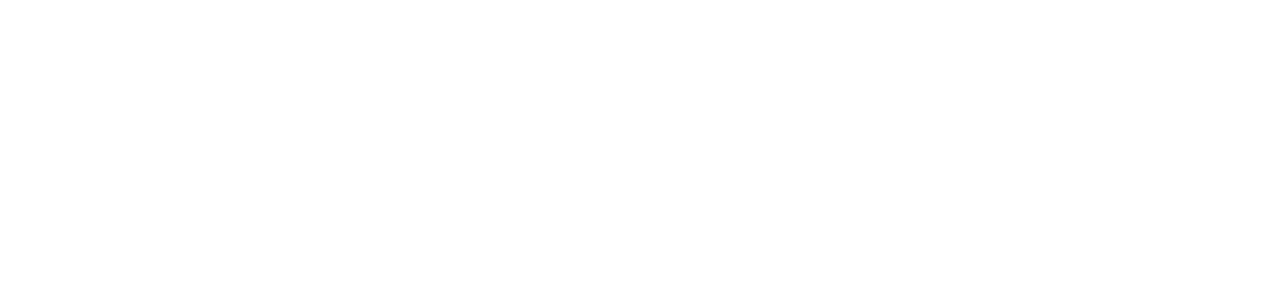
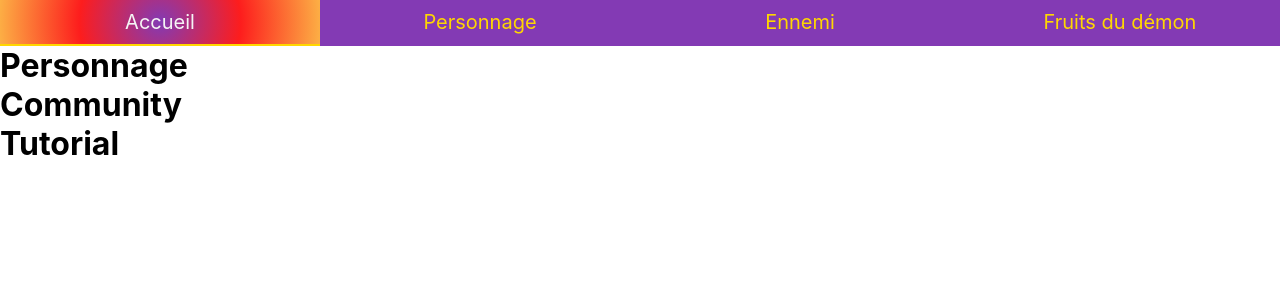
Before and after one commit to cem-sucu/Single-page-one-piece, a React (Create React App) app: page / in a window 1280 px wide. Shown: the top 300 px of the page. Built offline with nearby package versions, Linux system fonts and the light colour scheme.

Commit message:
navbar , css

```diff
--- a/public/index.html
+++ b/public/index.html
@@ -2,42 +2,19 @@
 <html lang="en">
   <head>
     <meta charset="utf-8" />
-    <link rel="icon" href="%PUBLIC_URL%/favicon.ico" />
     <meta name="viewport" content="width=device-width, initial-scale=1" />
     <meta name="theme-color" content="#000000" />
     <meta
       name="description"
       content="Web site created using create-react-app"
     />
-    <link rel="apple-touch-icon" href="%PUBLIC_URL%/logo192.png" />
-    <!--
-      manifest.json provides metadata used when your web app is installed on a
-      user's mobile device or desktop. See https://developers.google.com/web/fundamentals/web-app-manifest/
-    -->
-    <link rel="manifest" href="%PUBLIC_URL%/manifest.json" />
-    <!--
-      Notice the use of %PUBLIC_URL% in the tags above.
-      It will be replaced with the URL of the `public` folder during the build.
-      Only files inside the `public` folder can be referenced from the HTML.
 
-      Unlike "/favicon.ico" or "favicon.ico", "%PUBLIC_URL%/favicon.ico" will
-      work correctly both with client-side routing and a non-root public URL.
-      Learn how to configure a non-root public URL by running `npm run build`.
-    -->
-    <title>React App</title>
+
+    <title>One Piece</title>
   </head>
   <body>
     <noscript>You need to enable JavaScript to run this app.</noscript>
     <div id="root"></div>
-    <!--
-      This HTML file is a template.
-      If you open it directly in the browser, you will see an empty page.
 
-      You can add webfonts, meta tags, or analytics to this file.
-      The build step will place the bundled scripts into the <body> tag.
-
-      To begin the development, run `npm start` or `yarn start`.
-      To create a production bundle, use `npm run build` or `yarn build`.
-    -->
   </body>
 </html>
--- a/src/App.css
+++ b/src/App.css
@@ -1,38 +1,51 @@
-.App {
+* {
+  margin: 0px;
+  padding: 0px;
+}
+
+.nav {
+  width: 100%;
+  margin: 0 auto;
+  background-color: aliceblue;
+  position: sticky;
+  top: 0px;
+}
+
+.navbar {
+  text-decoration: none;
+  background: rgb(131, 58, 180);
+
+}
+
+.navul {
+  list-style-type: none;
+}
+
+.navul::after {
+  content: "";
+  display: table;
+  clear: both;
+}
+
+.navli {
+  float: left;
+  width: 25%;
   text-align: center;
 }
 
-.App-logo {
-  height: 40vmin;
-  pointer-events: none;
+.nava {
+  display: block;
+  text-decoration: none;
+  color: gold;
+  font-size: 20px;
+  border-bottom: 2px solid transparent;
+  padding: 10px 0px;
 }
 
-@media (prefers-reduced-motion: no-preference) {
-  .App-logo {
-    animation: App-logo-spin infinite 20s linear;
-  }
+
+.nava:hover {
+  color: whitesmoke;
+  font-size: 20px;
+  border-bottom: 2px solid gold;
+  background: radial-gradient(circle, rgba(131, 58, 180, 1) 0%, rgba(253, 29, 29, 1) 50%, rgba(252, 176, 69, 1) 100%);
 }
-
-.App-header {
-  background-color: #282c34;
-  min-height: 100vh;
-  display: flex;
-  flex-direction: column;
-  align-items: center;
-  justify-content: center;
-  font-size: calc(10px + 2vmin);
-  color: white;
-}
-
-.App-link {
-  color: #61dafb;
-}
-
-@keyframes App-logo-spin {
-  from {
-    transform: rotate(0deg);
-  }
-  to {
-    transform: rotate(360deg);
-  }
-}
--- a/src/App.js
+++ b/src/App.js
@@ -1,9 +1,16 @@
 import "./App.css";
+import Community from "./components/Community";
+import Personnage from "./components/Personnage";
+import Tutorials from "./components/Tutorials";
+import Menu from "./Menu";
 
 function App() {
     return (
         <div className="App">
-
+            <Menu />
+            <Personnage />
+            <Community />
+            <Tutorials />
         </div>
     );
 }
--- /dev/null
+++ b/src/Menu.js
@@ -0,0 +1,25 @@
+import React from "react";
+import "./App.css"
+
+function Menu() {
+    return (
+        <nav className="navbar">
+            <ul className="navul">
+                <li className="navli">
+                    <a className="nava" href="/">Accueil</a>
+                </li>
+                <li className="navli">
+                    <a className="nava" href="/">Personnage</a>
+                </li>
+                <li className="navli">
+                    <a className="nava" href="/">Ennemi</a>
+                </li>
+                <li className="navli">
+                    <a className="nava" href="/">Fruits du démon</a>
+                </li>
+            </ul>
+        </nav>
+    )
+
+    }
+export default Menu;
--- /dev/null
+++ b/src/components/Community.js
@@ -0,0 +1,11 @@
+import React from "react";
+
+const Community = () => {
+    return (
+        <div className="container">
+            <h1>Community</h1>
+        </div>
+    );
+};
+
+export default Community;
--- /dev/null
+++ b/src/components/Personnage.js
@@ -0,0 +1,11 @@
+import React from "react";
+
+const Personnage = () => {
+    return (
+        <div className="container">
+            <h1>Personnage</h1>
+        </div>
+    );
+};
+
+export default Personnage;
--- /dev/null
+++ b/src/components/Tutorials.js
@@ -0,0 +1,11 @@
+import React from "react";
+
+const Tutorials = () => {
+    return (
+        <div className="container">
+            <h1>Tutorial</h1>
+        </div>
+    );
+};
+
+export default Tutorials;
```
